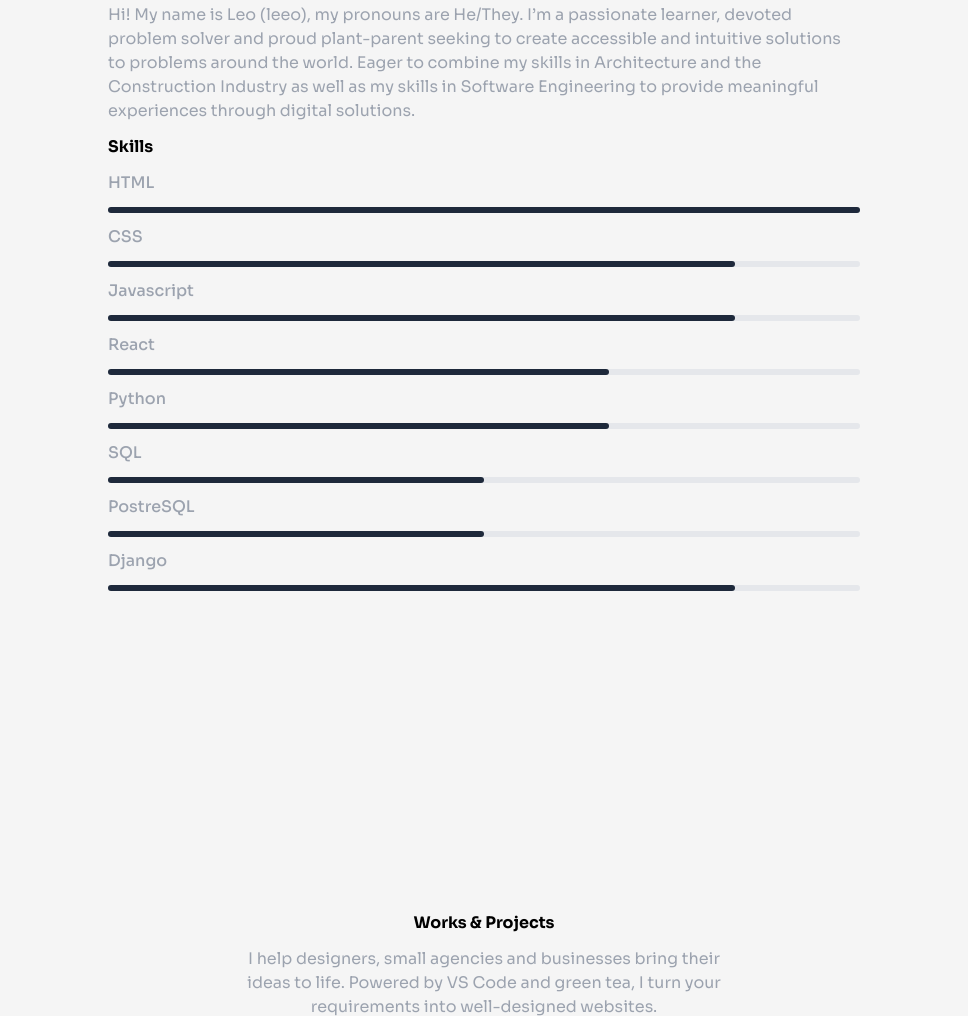
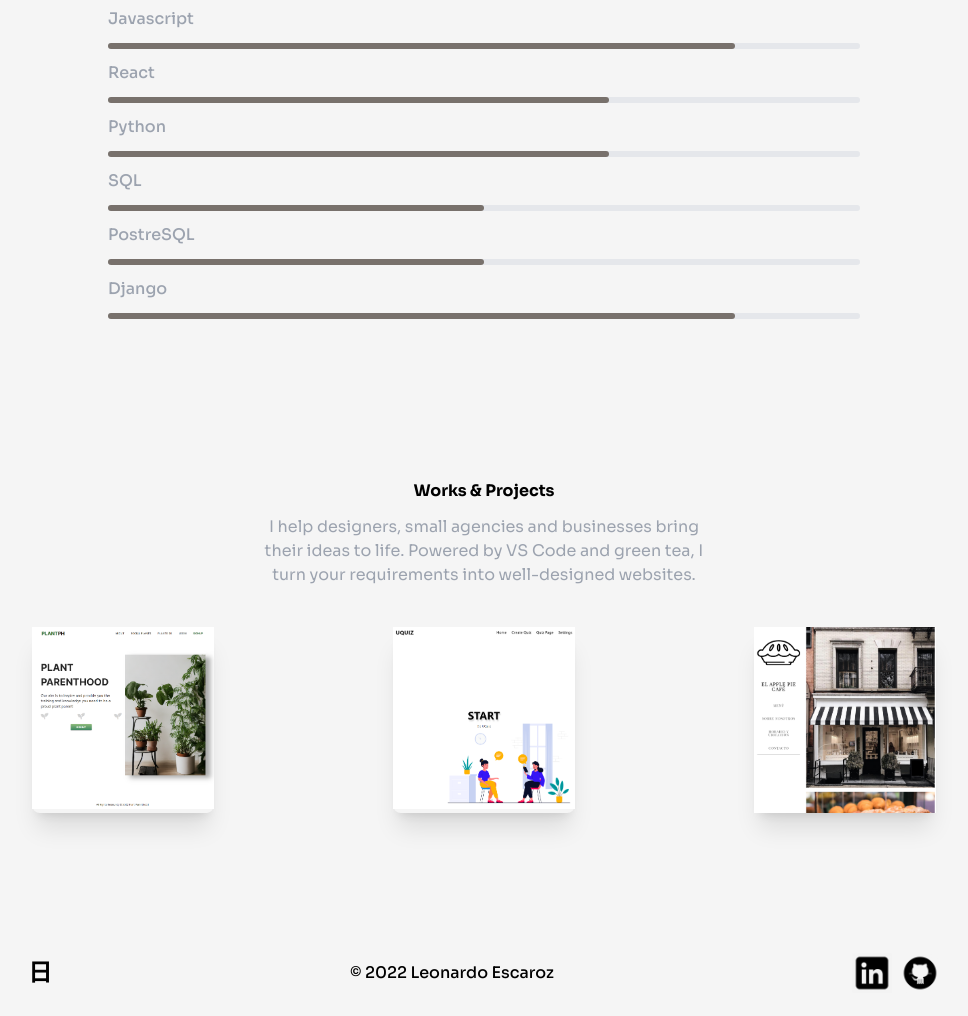
Before and after one commit to Eleoes/Portfolio, a website: page src/index.html in a window 1280 px wide. Shown: the part 753-1769 px from the top of the page, without its empty margins (300-1268 px from the left). Drawn offline with Linux system fonts and the light colour scheme.

Commit message:
content provided, wip: styling & javascript

```diff
--- a/src/index.html
+++ b/src/index.html
@@ -41,13 +41,13 @@
                 class="hidden absolute left-0 top-6 w-full p-10  border-b-2 border-netural-200 space-y-10 text-center uppercase"
                 >
                     <li>
-                        <a id="link" href="#about">about</a>
+                        <a href="#about">about</a>
                     </li>
                     <li>
-                        <a id="link" href="#works">works</a>
+                        <a href="#works">works</a>
                     </li>
                     <li>
-                        <a id="link" href="#contact">contact</a>
+                        <a href="#contact">contact</a>
                     </li>
                 </ul>
             </div>
@@ -57,16 +57,19 @@
     <main class="ml-72 relative h-screen flex flex-col items-center ">
         <!-- main content -->
         <!-- image -->
-        <img class="rounded" src="./imgs/Portrait.jpg" alt="Leo's portrait"/>
+        <div class="rounded-full h-48 w-48 mt-20">
+            <img class="rounded-full object-cover" src="./imgs/Portrait.jpg" alt="Leo's portrait"/>
+        </div>
+
         <!-- circle -->
         <!-- about me -->
         <div id="about" class="px-10">
-            <div class="container mx-auto py-40 flex flex-col-reverse lg:flex-row items-center gap-20">
+            <div class="container mx-auto py-20 flex flex-col-reverse lg:flex-row items-center gap-20">
                 <div class="my-auto flex flex-col gap-3 mx-20">
                     <h1 class="font-bold text-3xl">Leonardo Escaroz</h1>
                     <h2 class="font-bold font-medium">Software Engineer</h2>
-                    <p class="text-gray-400">
-                        Hi! My name is Leo (leeo), my pronouns are He/They.
+                    <p class="text-gray-400 mb-12">
+                        Hi! My name is Leo [LEH-OH], my pronouns are He/They.
                         I’m a passionate learner, devoted problem solver and proud plant-parent seeking to create accessible
                         and intuitive solutions to problems around the world.
                         Eager to combine my skills in Architecture and the Construction Industry as well as my skills in
@@ -77,48 +80,48 @@
 
                     <h3 class="text-gray-400 font-medium">HTML</h3>
                     <div class="w-full bg-gray-200 h-1.5 rounded-md">
-                        <div class="w-full bg-slate-800 h-1.5 rounded-md"></div>
+                        <div class="w-full bg-stone-500 h-1.5 rounded-md"></div>
                     </div>
 
                     <h3 class="text-gray-400 font-medium">CSS</h3>
                     <div class="w-full bg-gray-200 h-1.5 rounded-md">
-                        <div class="w-5/6 bg-slate-800 h-1.5 rounded-md"></div>
+                        <div class="w-5/6 bg-stone-500 h-1.5 rounded-md"></div>
                     </div>
 
                     <h3 class="text-gray-400 font-medium">Javascript</h3>
                     <div class="w-full bg-gray-200 h-1.5 rounded-md">
-                        <div class="w-5/6 bg-slate-800 h-1.5 rounded-md"></div>
+                        <div class="w-5/6 bg-stone-500 h-1.5 rounded-md"></div>
                     </div>
 
                     <h3 class="text-gray-400 font-medium">React</h3>
                     <div class="w-full bg-gray-200 h-1.5 rounded-md">
-                        <div class="w-2/3 bg-slate-800 h-1.5 rounded-md"></div>
+                        <div class="w-2/3 bg-stone-500 h-1.5 rounded-md"></div>
                     </div>
 
                     <h3 class="text-gray-400 font-medium">Python</h3>
                     <div class="w-full bg-gray-200 h-1.5 rounded-md">
-                        <div class="w-2/3 bg-slate-800 h-1.5 rounded-md"></div>
+                        <div class="w-2/3 bg-stone-500 h-1.5 rounded-md"></div>
                     </div>
 
                     <h3 class="text-gray-400 font-medium">SQL</h3>
                     <div class="w-full bg-gray-200 h-1.5 rounded-md">
-                        <div class="w-1/2 bg-slate-800 h-1.5 rounded-md"></div>
+                        <div class="w-1/2 bg-stone-500 h-1.5 rounded-md"></div>
                     </div>
 
                     <h3 class="text-gray-400 font-medium">PostreSQL</h3>
                     <div class="w-full bg-gray-200 h-1.5 rounded-md">
-                        <div class="w-1/2 bg-slate-800 h-1.5 rounded-md"></div>
+                        <div class="w-1/2 bg-stone-500 h-1.5 rounded-md"></div>
                     </div>
 
                     <h3 class="text-gray-400 font-medium">Django</h3>
                     <div class="w-full bg-gray-200 h-1.5 rounded-md">
-                        <div class="w-5/6 bg-slate-800 h-1.5 rounded-md"></div>
+                        <div class="w-5/6 bg-stone-500 h-1.5 rounded-md"></div>
                     </div>
                 </div>
             </div>
         </div>
         <!-- works  -->
-        <div id="works" class="py-40">
+        <div id="works" class="py-20 px-10">
             <div class="container mx-auto">
                 <!-- top section  -->
                 <div class="flex flex-col gap-3 items-center">
@@ -136,7 +139,7 @@
                         class="w-full md:w-5/12 lg:w-1/5 shadow-xl rounded-lg my-3 md:my-10 m-1 transition-all hover:scale-110"
                     >
                     <a href="https://plantph.herokuapp.com/">
-                        <img src="./imgs/PlantPH.png">
+                        <img src="./imgs/PlantPH.png" alt="Plant Parenthood App">
                     </a>
                     </div>
 
@@ -145,7 +148,7 @@
                         class="w-full md:w-5/12 lg:w-1/5 shadow-xl rounded-lg my-3 md:my-10 m-1 transition-all hover:scale-110"
                     >
                     <a href="https://uquiz-project.netlify.app/">
-                        <img src="./imgs/UQuiz.png">
+                        <img src="./imgs/UQuiz.png" alt="UQuiz App">
                     </a>
                     </div>
 
@@ -154,15 +157,30 @@
                         class="w-full md:w-5/12 lg:w-1/5 shadow-xl rounded-lg my-3 md:my-10 m-1 transition-all hover:scale-110"
                     >
                     <a href="https://applepiecafe.herokuapp.com/">
-                        <img src="./imgs/ApplePieCafe.png">
+                        <img src="./imgs/ApplePieCafe.png" alt="Apple Pie Cafe App">
                     </a>
                     </div>
                 </div>
             </div>
         </div>
-        <!-- contact -->
+        <!-- footer-->
+        <div class="container mx-auto py-5 px-10 flex items-center justify-between">
+            <div class="flex items-center gap-2">
+                <a href="#home"><span class="text-2xl font-bold text-black">日</span></a>
+            </div>
+            <span class="hidden md:block font-medium">
+                &copy; 2022 Leonardo Escaroz
+            </span>
+            <div class="flex gap-2">
+                <a class="h-10 w-10" href="www.linkedin.com/in/leonardo-escaroz">
+                    <img class="object-cover" src="./imgs/linkedin.png" alt="LinkedIn">
+                </a>
+                <a class="h-10 w-10" href="https://github.com/Eleoes">
+                    <img class="object-cover" src="./imgs/github.png" alt="Github">
+                </a>
+            </div>
+        </div>
     </main>
-    <!-- footer  -->
     <script src="script.js"></script>
 </body>
 </html>
```
Also changed, not shown: dist/output.css, src/imgs/github.png (added), src/imgs/linkedin.png (added).
